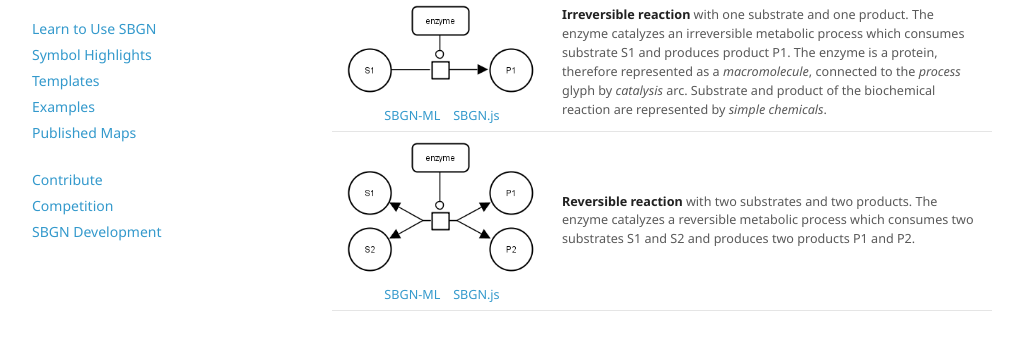
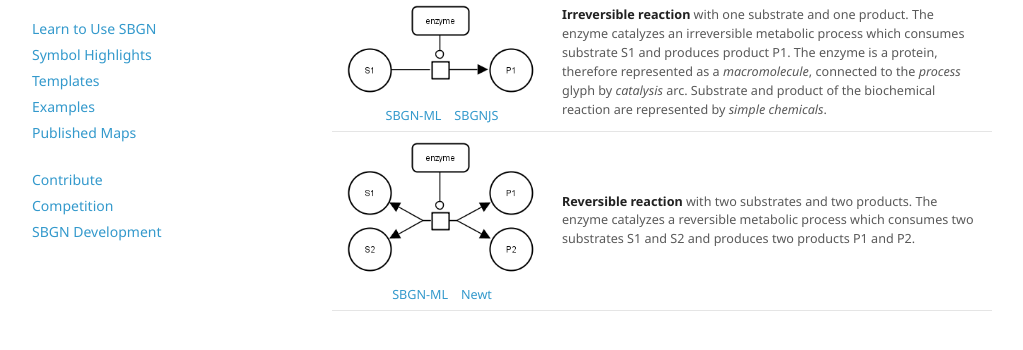
Before and after one commit to sbgn/sbgn, a Jekyll site: the page built from docs/sbgn_bricks.md, in a window 1280 px wide. Shown: the part 386-736 px from the top of the page, without its empty margins (128-1151 px from the left). Built offline with Jekyll 4.4.1, drawn with Linux system fonts in a browser that asks for light colours; nearby versions of some CDN libraries.

Commit message:
Update sbgn_bricks.md

```diff
--- a/docs/sbgn_bricks.md
+++ b/docs/sbgn_bricks.md
@@ -16,13 +16,13 @@
     <tr>
       <td style="width: 200px; text-align: center;"><img src="../sbgn/downloads/bricks/PD_catalysis_irr_1_1.png"/> <br />
           <a href="/sbgn/downloads/bricks/PD_catalysis_irr_1_1.sbgn" target="_blank">SBGN-ML</a> &ensp;
-          <a href="http://web.newteditor.org/?URL=http://sbgn.github.io/sbgn/downloads/bricks/PD_catalysis_irr_1_1.sbgn" target="_blank">SBGN.js</a></td>
+          <a href="http://web.newteditor.org/?URL=http://sbgn.github.io/sbgn/downloads/bricks/PD_catalysis_irr_1_1.sbgn" target="_blank">SBGNJS</a></td>
       <td><strong>Irreversible reaction</strong> with one substrate and one product. The enzyme catalyzes an irreversible metabolic process which consumes substrate S1 and produces product P1. The enzyme is a protein, therefore represented as a <i>macromolecule</i>, connected to the <i>process</i> glyph by <i>catalysis</i> arc. Substrate and product of the biochemical reaction are represented by <i>simple chemicals</i>.</td>
     </tr>
     <tr>
       <td style="width: 200px; text-align: center;"><img src="../sbgn/downloads/bricks/PD_catalysis_rev_2_2.png"/> <br />
           <a href="/sbgn/downloads/bricks/PD_catalysis_rev_2_2.sbgn" target="_blank">SBGN-ML</a> &ensp;
-          <a href="http://web.newteditor.org/?URL=http://sbgn.github.io/sbgn/downloads/bricks/PD_catalysis_rev_2_2.sbgn" target="_blank">SBGN.js</a></td>
+          <a href="http://web.newteditor.org/?URL=http://sbgn.github.io/sbgn/downloads/bricks/PD_catalysis_rev_2_2.sbgn" target="_blank">Newt</a></td>
       <td><strong>Reversible reaction</strong> with two substrates and two products. The enzyme catalyzes a reversible metabolic process which consumes two substrates S1 and S2 and produces two products P1 and P2.</td>
     </tr>
 </table>
```
